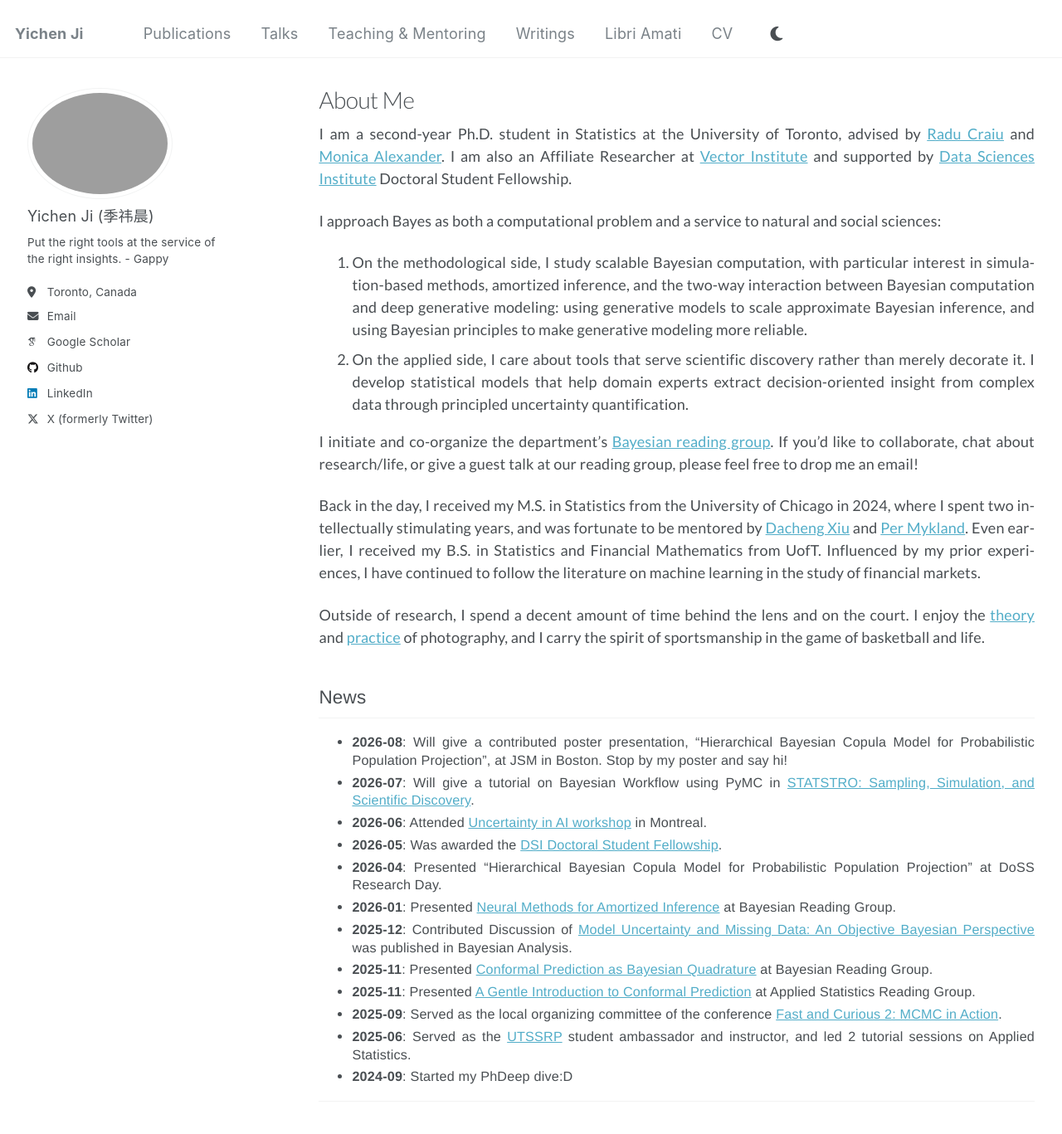
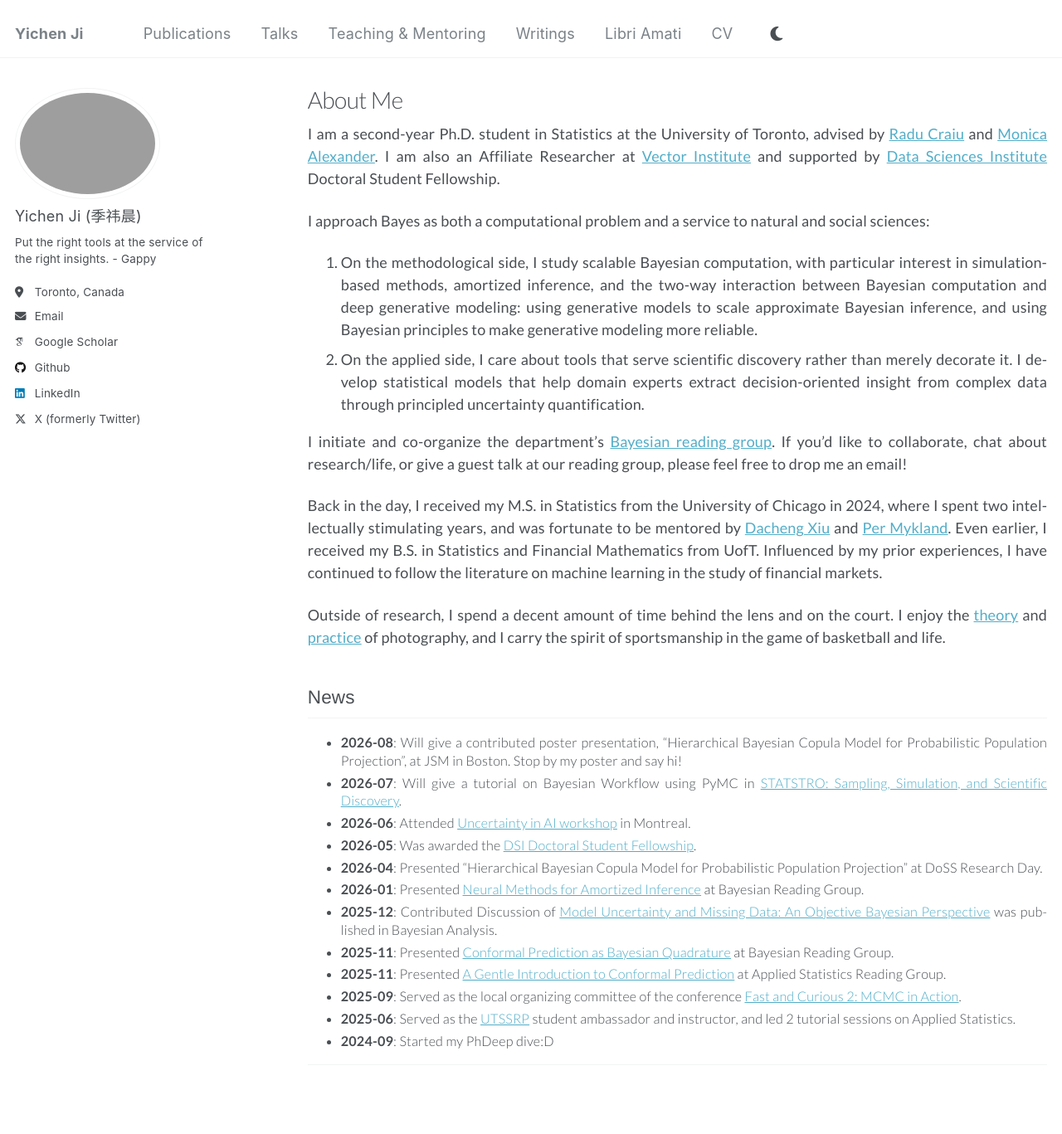
Before and after one commit to user-jiyichen/user-jiyichen.github.io, a Jekyll site: the page built from _pages/about.md, in a window 1280 px wide and 1400 px high. Shown: the top 1367 px of the window at 83% size. Built offline with Jekyll 4.4.1, drawn with Linux system fonts in a browser that asks for light colours; some web fonts are replaced.

Commit message:
Update main.scss

```diff
--- a/assets/css/main.scss
+++ b/assets/css/main.scss
@@ -74,7 +74,7 @@ code, pre, kbd, samp {
 
 @media (min-width: 64em) {
   #main {
-    max-width: 1250px;
+    max-width: 1400px;
     margin-left: auto;
     margin-right: auto;
   }
@@ -102,7 +102,6 @@ code, pre, kbd, samp {
 }
 
 .news-list li {
-  font-family: "Helvetica Neue", Helvetica, Arial, sans-serif;
   font-weight: 300;
   font-size: 0.9em;
   line-height: 1.35;
```
